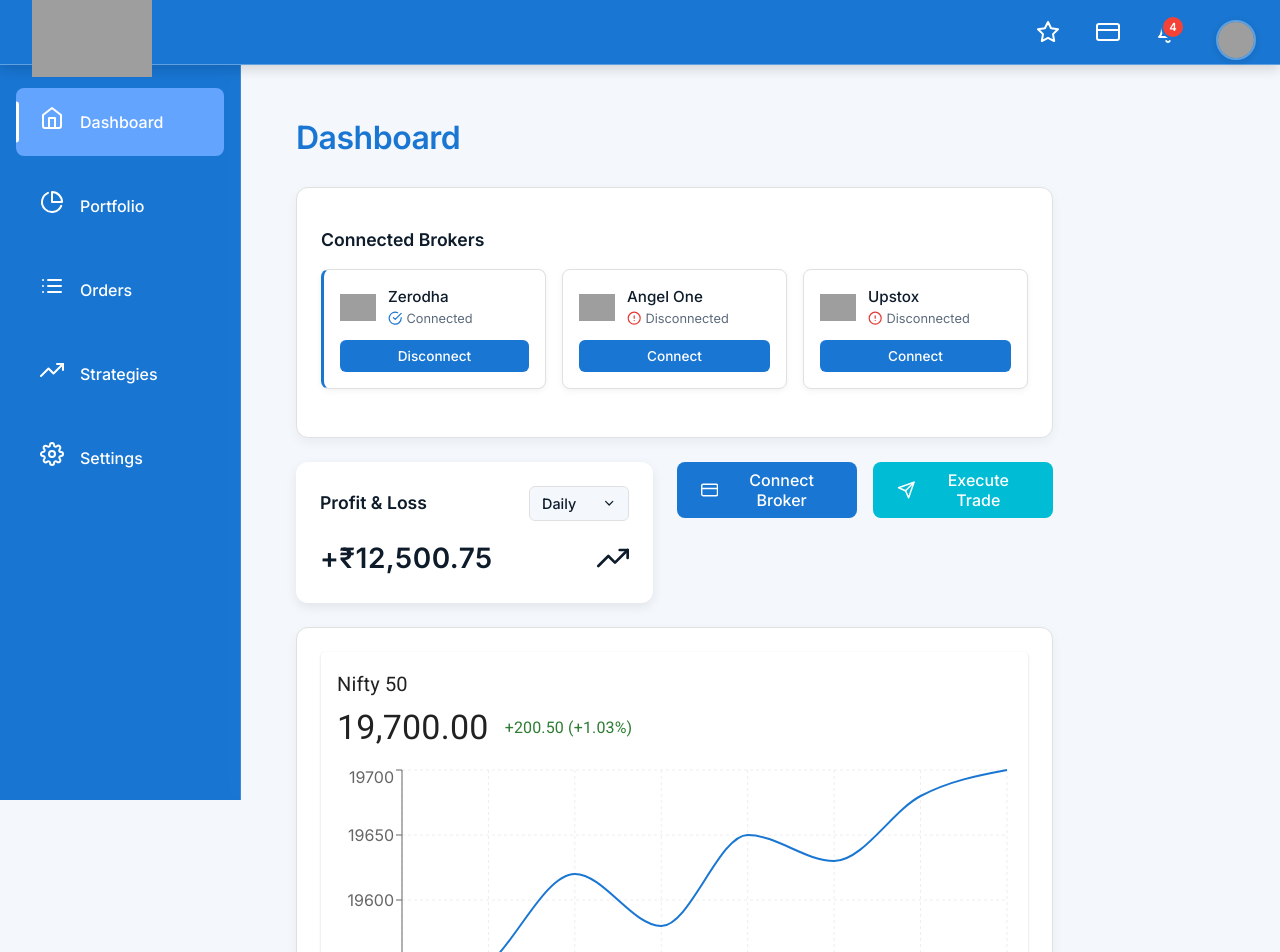
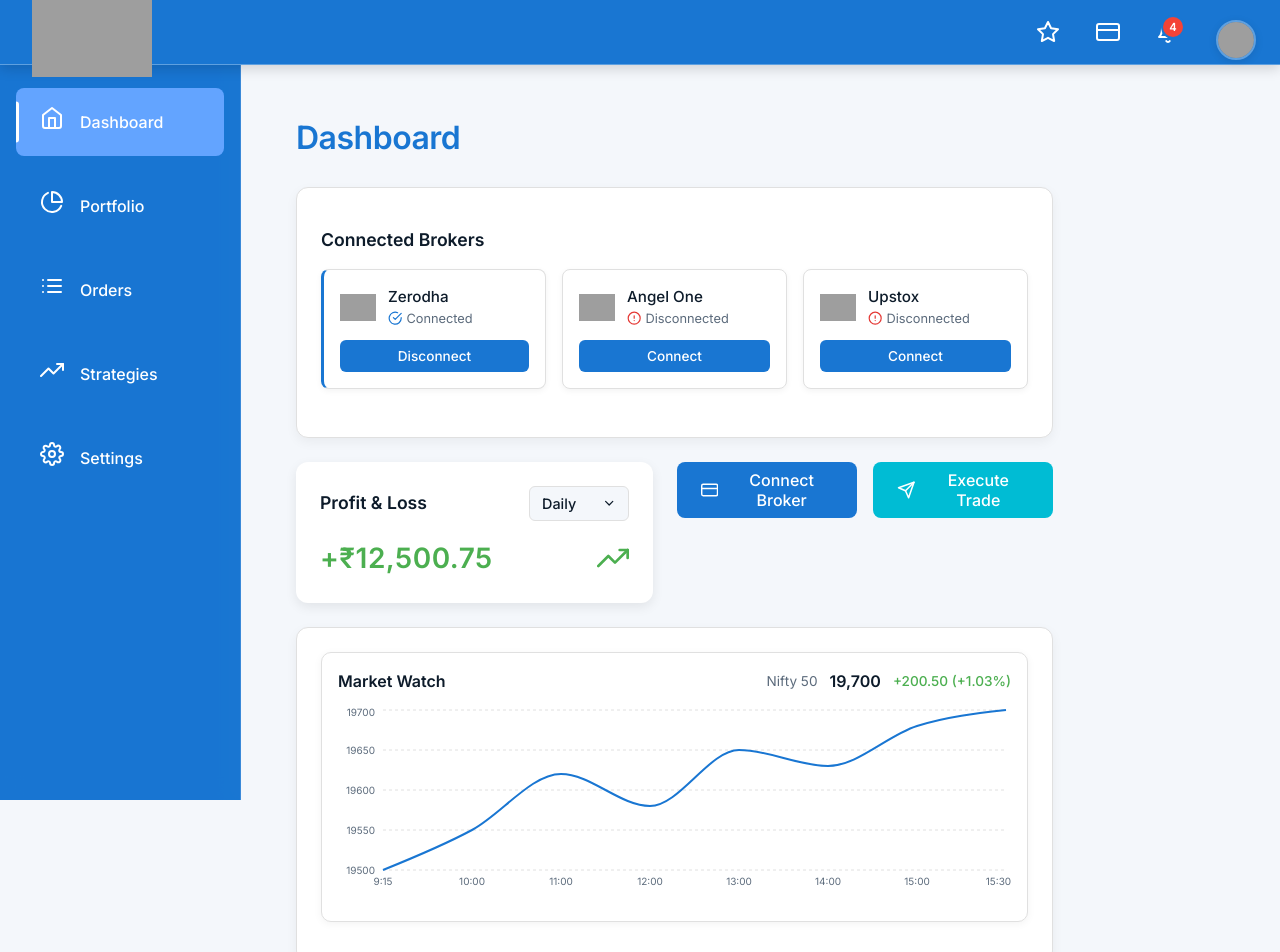
Before and after one commit to sudhanshu2070/last-trade, a React (Vite) app: page / in a window 1280 px wide. Shown: the top 952 px of the page. Built offline with nearby package versions, Linux system fonts and the light colour scheme; grey boxes are pictures that could not be loaded.

Commit message:
Dashboard 0.94

```diff
--- a/src/components/Dashboard/Dashboard.tsx
+++ b/src/components/Dashboard/Dashboard.tsx
@@ -2,7 +2,7 @@ import React from 'react';
 import BrokerConnection from '../Brokers/BrokerConnection';
 import PnLDisplay from '../PanelDisplay/PnLDisplay';
 import TradeButtons from '../TradeButtons/TradeButtons';
-import MarketSection from '../MarketSection';
+import MarketSection from '../MarketSection/MarketSection';
 import RecentActivity from '../RecentActivity/RecentActivity';
 import styles from './Dashboard.module.css';
 
--- a/src/components/MarketSection.tsx
+++ /dev/null
@@ -1,54 +0,0 @@
-import React from 'react';
-import { Box, Card, CardContent, Typography } from '@mui/material';
-import { LineChart, Line, XAxis, YAxis, CartesianGrid, Tooltip, ResponsiveContainer } from 'recharts';
-
-const niftyData = [
-  { name: '9:15', value: 19500 },
-  { name: '10:00', value: 19550 },
-  { name: '11:00', value: 19620 },
-  { name: '12:00', value: 19580 },
-  { name: '13:00', value: 19650 },
-  { name: '14:00', value: 19630 },
-  { name: '15:00', value: 19680 },
-  { name: '15:30', value: 19700 },
-];
-
-const MarketSection: React.FC = () => {
-  return (
-    <Card sx={{ mb: 4 }}>
-      <CardContent>
-        <Typography variant="h6" gutterBottom>
-          Nifty 50
-        </Typography>
-        <Box sx={{ display: 'flex', alignItems: 'center', mb: 2 }}>
-          <Typography variant="h4" sx={{ mr: 2 }}>
-            19,700.00
-          </Typography>
-          <Typography variant="body1" color="success.main">
-            +200.50 (+1.03%)
-          </Typography>
-        </Box>
-        <Box sx={{ height: 300 }}>
-          <ResponsiveContainer width="100%" height="100%">
-            <LineChart data={niftyData}>
-              <CartesianGrid strokeDasharray="3 3" stroke="#eee" />
-              <XAxis dataKey="name" />
-              <YAxis domain={['auto', 'auto']} />
-              <Tooltip />
-              <Line
-                type="monotone"
-                dataKey="value"
-                stroke="#1976d2"
-                strokeWidth={2}
-                dot={false}
-                activeDot={{ r: 6 }}
-              />
-            </LineChart>
-          </ResponsiveContainer>
-        </Box>
-      </CardContent>
-    </Card>
-  );
-};
-
-export default MarketSection;
--- /dev/null
+++ b/src/components/MarketSection/MarketSection.module.css
@@ -0,0 +1,80 @@
+.marketContainer {
+    background: var(--background-paper);
+    border-radius: 10px;
+    padding: 1rem;
+    box-shadow: 0 2px 8px rgba(0, 0, 0, 0.05);
+    border: 1px solid var(--divider);
+    margin-bottom: 1rem;
+  }
+
+  .header {
+    display: flex;
+    justify-content: space-between;
+    align-items: center;
+    margin-bottom: 0.75rem;
+  }
+
+  .title {
+    font-size: 1rem;
+    font-weight: 600;
+    color: var(--text-primary);
+    margin: 0;
+  }
+
+  .priceInfo {
+    display: flex;
+    align-items: center;
+    gap: 0.75rem;
+  }
+
+  .indexName {
+    font-size: 0.85rem;
+    color: var(--text-secondary);
+  }
+
+  .currentPrice {
+    font-size: 1rem;
+    font-weight: 600;
+    color: var(--text-primary);
+  }
+
+  .change {
+    font-size: 0.85rem;
+    font-weight: 500;
+  }
+
+  .positive {
+    color: var(--success);
+  }
+
+  .negative {
+    color: var(--error);
+  }
+
+  .chartContainer {
+    height: 200px;
+    width: 100%;
+  }
+
+  /* Responsive Adjustments */
+  @media (max-width: 768px) {
+    .marketContainer {
+      padding: 0.75rem;
+    }
+
+    .priceInfo {
+      gap: 0.5rem;
+    }
+
+    .currentPrice {
+      font-size: 0.9rem;
+    }
+
+    .change {
+      font-size: 0.8rem;
+    }
+
+    .chartContainer {
+      height: 180px;
+    }
+  }
--- /dev/null
+++ b/src/components/MarketSection/MarketSection.tsx
@@ -0,0 +1,81 @@
+import React from 'react';
+import styles from './MarketSection.module.css';
+import { LineChart, Line, XAxis, YAxis, CartesianGrid, Tooltip, ResponsiveContainer } from 'recharts';
+
+const niftyData = [
+  { name: '9:15', value: 19500 },
+  { name: '10:00', value: 19550 },
+  { name: '11:00', value: 19620 },
+  { name: '12:00', value: 19580 },
+  { name: '13:00', value: 19650 },
+  { name: '14:00', value: 19630 },
+  { name: '15:00', value: 19680 },
+  { name: '15:30', value: 19700 },
+];
+
+const MarketSection: React.FC = () => {
+  const currentValue = 19700.00;
+  const change = +200.50;
+  const changePercent = +1.03;
+  const isPositive = change >= 0;
+
+  return (
+    <div className={styles.marketContainer}>
+      <div className={styles.header}>
+        <h3 className={styles.title}>Market Watch</h3>
+        <div className={styles.priceInfo}>
+          <span className={styles.indexName}>Nifty 50</span>
+          <span className={styles.currentPrice}>{currentValue.toLocaleString('en-IN')}</span>
+          <span className={`${styles.change} ${isPositive ? styles.positive : styles.negative}`}>
+            {isPositive ? '+' : ''}{change.toFixed(2)} ({isPositive ? '+' : ''}{changePercent.toFixed(2)}%)
+          </span>
+        </div>
+      </div>
+
+      <div className={styles.chartContainer}>
+        <ResponsiveContainer width="100%" height="100%">
+          <LineChart data={niftyData}>
+            <CartesianGrid strokeDasharray="3 3" stroke="var(--divider)" vertical={false} />
+            <XAxis
+              dataKey="name"
+              tick={{ fill: 'var(--text-secondary)', fontSize: 10 }}
+              axisLine={false}
+              tickLine={false}
+            />
+            <YAxis
+              domain={['auto', 'auto']}
+              tick={{ fill: 'var(--text-secondary)', fontSize: 10 }}
+              axisLine={false}
+              tickLine={false}
+              width={40}
+            />
+            <Tooltip
+              contentStyle={{
+                background: 'var(--background-paper)',
+                border: '1px solid var(--divider)',
+                borderRadius: '6px',
+                fontSize: '12px',
+                padding: '8px'
+              }}
+            />
+            <Line
+              type="monotone"
+              dataKey="value"
+              stroke="var(--primary-main)"
+              strokeWidth={2}
+              dot={false}
+              activeDot={{
+                r: 4,
+                stroke: 'var(--background-paper)',
+                strokeWidth: 1,
+                fill: 'var(--primary-main)'
+              }}
+            />
+          </LineChart>
+        </ResponsiveContainer>
+      </div>
+    </div>
+  );
+};
+
+export default MarketSection;
--- a/src/components/RecentActivity/RecentActivity.module.css
+++ b/src/components/RecentActivity/RecentActivity.module.css
@@ -15,13 +15,6 @@
     font-weight: 600;
     color: var(--text-primary);
     margin: 0 0 0.25rem 0;
-  }
-
-  .subtitle {
-    font-size: 0.95rem;
-    font-weight: 500;
-    color: var(--text-secondary);
-    margin: 0;
   }
 
   .tableContainer {
--- a/src/components/RecentActivity/RecentActivity.tsx
+++ b/src/components/RecentActivity/RecentActivity.tsx
@@ -22,8 +22,7 @@ const RecentActivity: React.FC = () => {
   return (
     <div className={styles.activityContainer}>
       <div className={styles.header}>
-        <h3 className={styles.title}>Market Watch</h3>
-        <h4 className={styles.subtitle}>Recent Strategy Activity</h4>
+        <h3 className={styles.title}>Recent Strategy Activity</h3>
       </div>
 
       <div className={styles.tableContainer}>
--- a/src/styles/global.css
+++ b/src/styles/global.css
@@ -6,8 +6,15 @@ body {
   color: var(--text-primary);
 }
 
-/* Layout constants (not in theme.ts) */
 :root {
+  --background-paper: #ffffff;
+  --background-default: #f5f9ff;
+  --text-primary: #263238;
+  --text-secondary: #5c6b7c;
+  --divider: #e0e0e0;
+  --success: #4caf50;
+  --error: #f44336;
+  --warning: #ff9800;
   --topnav-height: 64px;
   --mobile-nav-height: 56px;
   --desktop-nav-width: 240px;
```
